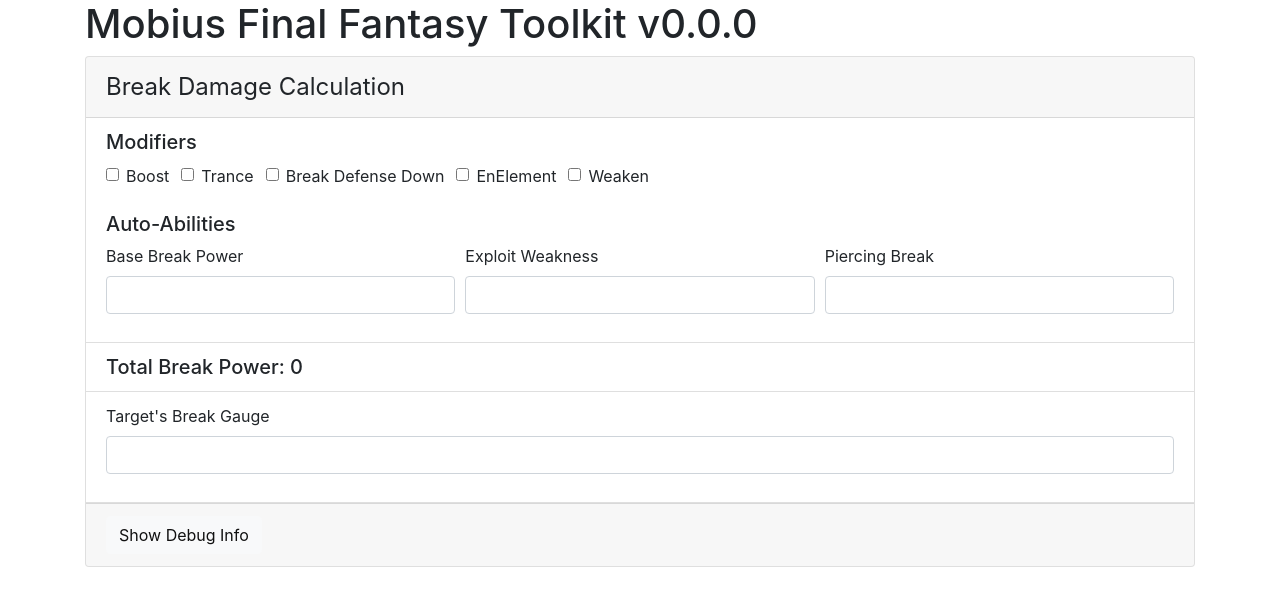
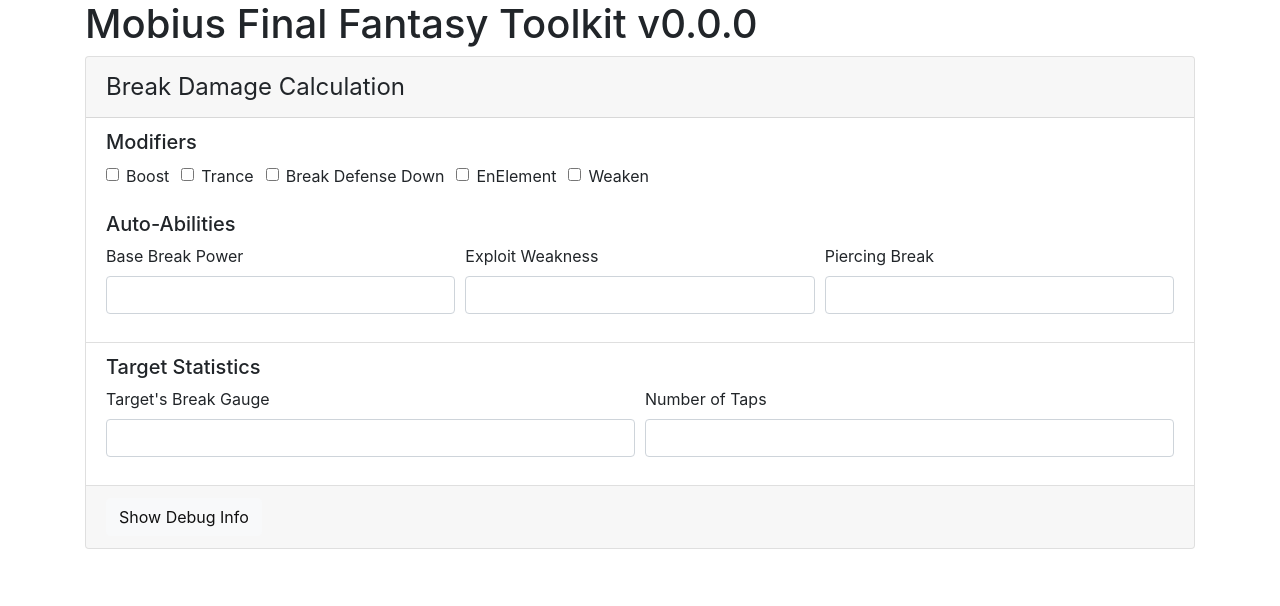
Before and after one commit to mobius-ff-community-tools/toolkit, an Angular app: page / in a window 1280 px wide. Shown: the top 606 px of the page. Built offline with nearby package versions, Linux system fonts and the light colour scheme.

Commit message:
feature - break-damage-form: Add target calc
* Add calcuations for target gauge
* Show break bar in output
* Hide output when form is invalid

```diff
--- a/src/app/components/break-damage-form/break-damage-form.component.html
+++ b/src/app/components/break-damage-form/break-damage-form.component.html
@@ -54,14 +54,29 @@
                 </div>
             </fieldset>
         </div>
-        <div class="list-group-item">
-            <h5 class="mb-0">Total Break Power: {{ totalBreakPower }}</h5>
+        <div class="list-group-item" [hidden]="!breakDamageForm.valid">
+            <h5 class="mt-2">Total Break Power: {{ totalBreakPower }}</h5>
         </div>
         <div class="list-group-item">
             <fieldset class="form-group">
-                <label for="inputTargetBreakGauge">Target's Break Gauge</label>
-                <input type="number" class="form-control" id="inputTargetBreakGauge" formControlName="targetBreakGauge" />
+                <h5>Target Statistics</h5>
+                <div class="form-row">
+                    <div class="col-md">
+                        <label for="inputTargetBreakGauge">Target's Break Gauge</label>
+                        <input type="number" class="form-control" id="inputTargetBreakGauge" formControlName="targetBreakGauge" />
+                    </div>
+                    <div class="col-md">
+                        <label for="inputNumberOfTaps">Number of Taps</label>
+                        <input type="number" class="form-control" id="inputNumberOfTaps" formControlName="numberOfTaps" />
+                    </div>
+                </div>
             </fieldset>
+        </div>
+        <div class="list-group-item pt-5 pb-5" [hidden]="hideTargetBreakDamageResult">
+            <h5 class="mb-3">Break Damage (100% Reduction)</h5>
+            <div class="progress">
+                <div class="progress-bar bg-danger" role="progressbar" aria-valuemin="0" aria-valuemax="100" [ngStyle]="{ width: targetBreakDamageRatio | percent }" [attr.aria-valuenow]="targetBreakDamageRatio * 100"></div>
+            </div>
         </div>
     </div>
     <div class="card-footer">
--- a/src/app/components/break-damage-form/break-damage-form.component.ts
+++ b/src/app/components/break-damage-form/break-damage-form.component.ts
@@ -1,5 +1,5 @@
 import { Component } from '@angular/core';
-import { FormBuilder, FormControl, FormGroup } from '@angular/forms';
+import { FormBuilder, FormControl, FormGroup, Validators } from '@angular/forms';
 import { Modifier } from '@app/models';
 
 @Component({
@@ -62,15 +62,36 @@
         return result;
     }
 
+    get targetBreakDamageRatio(): number {
+        let result = 0;
+
+        const targetBreakGauge = this.breakDamageForm.get('targetBreakGauge').value;
+        const numberOfTaps = this.breakDamageForm.get('numberOfTaps').value;
+        const totalBreakPower = this.totalBreakPower;
+
+        result = Math.min(1, Math.max(0, (targetBreakGauge - (totalBreakPower * numberOfTaps)) / targetBreakGauge));
+
+        console.log(`BreakDamageFormComponent#targetBreakDamageRatio - result: ${result}`);
+
+        return result;
+    }
+
+    get hideTargetBreakDamageResult(): boolean {
+        return !this.breakDamageForm.valid ||
+            this.breakDamageForm.get('targetBreakGauge').pristine ||
+            this.breakDamageForm.get('numberOfTaps').pristine;
+    }
+
     private initialize() {
         this.breakDamageForm = this.builder.group({
-            baseBreak: '',
+            baseBreak: ['', Validators.required],
             exploitWeakness: '',
             hasBoost: false,
             hasTrance: false,
             hasBDD: false,
             hasEnElement: false,
             hasWeaken: false,
+            numberOfTaps: '',
             piercingBreak: '',
             targetBreakGauge: ''
         });
```
